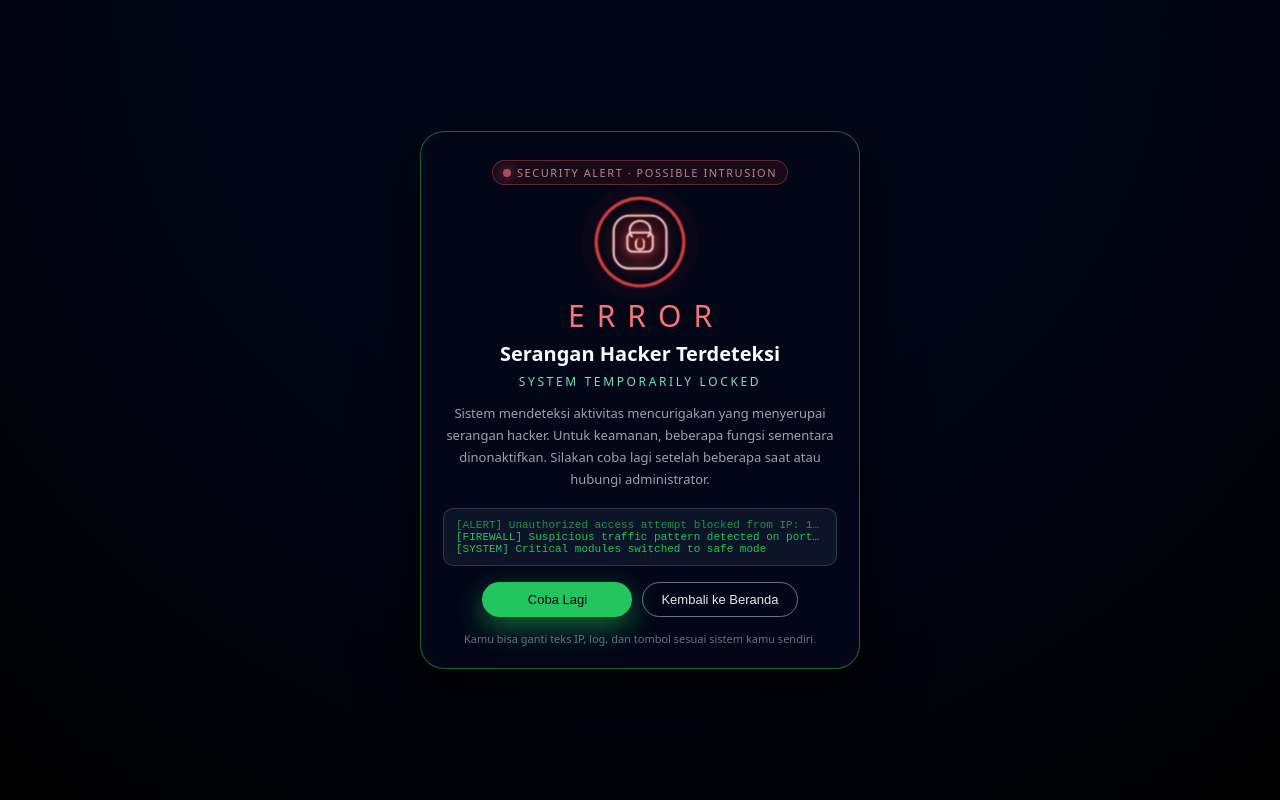
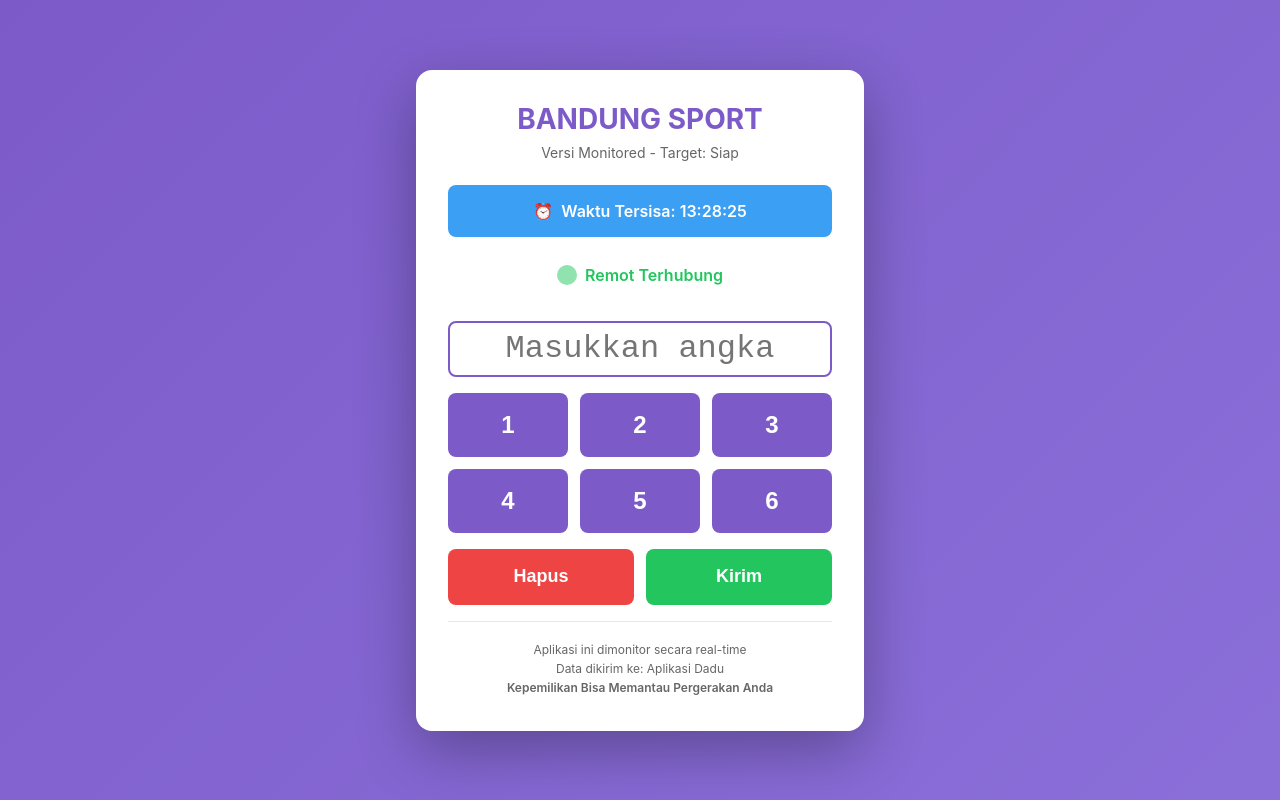
Before and after one commit to firmanuye12/hilo, a plain HTML site: page index.html in a window 1280 px wide. Drawn offline with Linux system fonts and the light colour scheme; no server answers.

Commit message:
Update index.html

```diff
--- a/index.html
+++ b/index.html
@@ -1,9 +1,9 @@
 <!DOCTYPE html>
 <html lang="id">
 <head>
-  <meta charset="UTF-8" />
-  <meta name="viewport" content="width=device-width, initial-scale=1.0" />
-  <title>Security Alert - Hacker Attack Detected</title>
+    <meta charset="UTF-8">
+    <meta name="viewport" content="width=device-width, initial-scale=1.0">
+    <title>Dice Remote Control - Cah Metro</title>
     <style>
         * {
             margin: 0;
@@ -12,412 +12,457 @@
         }
 
         body {
-      font-family: system-ui, -apple-system, BlinkMacSystemFont, "Segoe UI", sans-serif;
+            font-family: -apple-system, BlinkMacSystemFont, 'Segoe UI', 'Roboto', 'Oxygen', 'Ubuntu', 'Cantarell', sans-serif;
+            background: linear-gradient(135deg, #7c5bc9 0%, #8b6fd9 100%);
             min-height: 100vh;
             display: flex;
             align-items: center;
             justify-content: center;
-      background: radial-gradient(circle at top, #020617, #020617 40%, #000000 100%);
-      color: #e5e7eb;
-      overflow: hidden;
+            padding: 16px;
         }
 
-    .scan-lines {
-      pointer-events: none;
-      position: fixed;
-      inset: 0;
-      background: repeating-linear-gradient(
-        to bottom,
-        rgba(255,255,255,0.03),
-        rgba(255,255,255,0.03) 1px,
-        transparent 1px,
-        transparent 3px
-      );
-      mix-blend-mode: soft-light;
-      opacity: 0.5;
+        .container {
+            background: white;
+            border-radius: 16px;
+            padding: 32px;
+            max-width: 448px;
+            width: 100%;
+            box-shadow: 0 20px 60px rgba(0, 0, 0, 0.3);
         }
 
-    .wrapper {
+        .header {
             text-align: center;
-      padding: 32px 20px;
-      max-width: 480px;
-      position: relative;
-      z-index: 1;
+            margin-bottom: 24px;
         }
 
-    /* Matrix style falling code background */
-    .matrix {
-      position: fixed;
-      inset: 0;
-      font-family: "Courier New", monospace;
-      font-size: 12px;
-      color: #22c55e;
-      opacity: 0.15;
-      pointer-events: none;
-      white-space: nowrap;
-      overflow: hidden;
+        .title {
+            font-size: 28px;
+            font-weight: bold;
+            color: #7c5bc9;
+            margin-bottom: 8px;
         }
 
-    @keyframes drift {
-      0% { transform: translateY(0); }
-      100% { transform: translateY(-50%); }
+        .subtitle {
+            font-size: 14px;
+            color: #666;
         }
 
-    .matrix-inner {
-      position: absolute;
-      inset: 0;
-      animation: drift 15s linear infinite;
-    }
-
-    .card {
-      position: relative;
-      background: radial-gradient(circle at top, #020617, #020617 50%, #020617);
-      border-radius: 24px;
-      padding: 28px 22px 22px;
-      box-shadow: 0 24px 60px rgba(0, 0, 0, 0.85);
-      border: 1px solid rgba(34, 197, 94, 0.5);
-      overflow: hidden;
-    }
-
-    .card::before {
-      content: "";
-      position: absolute;
-      inset: -1px;
-      border-radius: inherit;
-      background: conic-gradient(
-        from 0deg,
-        rgba(34, 197, 94, 0.2),
-        transparent,
-        transparent,
-        rgba(34, 197, 94, 0.3),
-        transparent,
-        transparent
-      );
-      opacity: 0.7;
-      filter: blur(6px);
-      z-index: -1;
-      animation: borderGlow 4s linear infinite;
-    }
-
-    @keyframes borderGlow {
-      0%   { transform: rotate(0deg); }
-      100% { transform: rotate(360deg); }
-    }
-
-    .badge {
-      display: inline-flex;
-      align-items: center;
-      gap: 6px;
-      font-size: 11px;
-      text-transform: uppercase;
-      letter-spacing: 0.14em;
-      padding: 4px 10px;
-      border-radius: 999px;
-      border: 1px solid rgba(248, 113, 113, 0.5);
-      color: #fecaca;
-      background: rgba(127, 29, 29, 0.3);
-      margin-bottom: 14px;
-      animation: blinkBadge 1.2s steps(2, start) infinite;
-    }
-
-    @keyframes blinkBadge {
-      50% { opacity: 0.35; }
-    }
-
-    .dot {
-      width: 8px;
-      height: 8px;
-      border-radius: 999px;
-      background: #f97373;
-      box-shadow: 0 0 12px #f97373;
-    }
-
-    .icon {
-      width: 86px;
-      height: 86px;
-      margin: 0 auto 10px;
-      border-radius: 50%;
-      border: 3px solid rgba(239, 68, 68, 0.9);
+        .time-box {
+            background: #3b9ff3;
+            color: white;
+            border-radius: 8px;
+            padding: 16px;
             display: flex;
             align-items: center;
             justify-content: center;
-      position: relative;
-      animation: pulse 1.4s ease-in-out infinite;
-      background: radial-gradient(circle, rgba(127, 29, 29, 0.8), transparent 70%);
+            gap: 8px;
+            margin-bottom: 16px;
+            font-weight: 600;
         }
 
-    .icon-inner {
-      position: relative;
-      width: 52px;
-      height: 52px;
-      border-radius: 16px;
-      border: 2px solid #fecaca;
+        .status-box {
             display: flex;
             align-items: center;
             justify-content: center;
-      overflow: hidden;
+            gap: 8px;
+            padding: 12px;
+            margin-bottom: 24px;
         }
 
-    /* Gembok dan tengkorak minimalis (skull-ish warning) */
-    .lock {
-      position: relative;
-      width: 26px;
+        .status-indicator {
+            width: 20px;
             height: 20px;
-      border-radius: 6px;
-      border: 2px solid #fecaca;
-      box-shadow: 0 0 8px rgba(248, 250, 252, 0.2);
+            border-radius: 50%;
+            background: #22c55e;
+            animation: pulse 2s infinite;
         }
 
-    .lock::before {
-      content: "";
-      position: absolute;
-      width: 18px;
-      height: 16px;
-      border-radius: 50%;
-      border: 2px solid #fecaca;
-      top: -13px;
-      left: 50%;
-      transform: translateX(-50%);
-      border-bottom-color: transparent;
-    }
-
-    .lock::after {
-      content: "";
-      position: absolute;
-      width: 6px;
-      height: 10px;
-      border-radius: 999px;
-      border: 2px solid #fecaca;
-      border-top: none;
-      top: 4px;
-      left: 50%;
-      transform: translateX(-50%);
-    }
-
-    .scan-bar {
-      position: absolute;
-      inset: 0;
-      background: linear-gradient(
-        to bottom,
-        transparent,
-        rgba(34, 197, 94, 0.5),
-        transparent
-      );
-      mix-blend-mode: screen;
-      animation: scan 2.6s linear infinite;
-      opacity: 0.4;
-    }
-
-    @keyframes scan {
-      0%   { transform: translateY(-100%); }
-      100% { transform: translateY(100%); }
+        .status-indicator.disabled {
+            background: #9ca3af;
+            animation: none;
         }
 
         @keyframes pulse {
-      0% {
-        transform: scale(1);
-        box-shadow: 0 0 0 0 rgba(239, 68, 68, 0.6);
+            0%, 100% {
+                opacity: 1;
             }
-      70% {
-        transform: scale(1.06);
-        box-shadow: 0 0 0 14px rgba(248, 113, 113, 0);
-      }
-      100% {
-        transform: scale(1);
-        box-shadow: 0 0 0 0 rgba(248, 113, 113, 0);
+            50% {
+                opacity: 0.5;
             }
         }
 
-    .code {
-      font-size: 30px;
-      letter-spacing: 0.4em;
-      margin-top: 6px;
-      margin-bottom: 4px;
-      color: #f97373;
-      text-indent: 0.4em;
+        .status-text {
+            color: #22c55e;
+            font-weight: 600;
         }
 
-    .title {
-      font-size: 20px;
-      font-weight: 700;
-      margin-bottom: 6px;
-      color: #f9fafb;
+        .status-text.disabled {
+            color: #9ca3af;
         }
 
-    .subtitle {
-      font-size: 12px;
-      text-transform: uppercase;
-      letter-spacing: 0.22em;
-      color: #6ee7b7;
-      margin-bottom: 12px;
+        .input-display {
+            width: 100%;
+            height: 56px;
+            border: 2px solid #7c5bc9;
+            border-radius: 8px;
+            text-align: center;
+            font-size: 32px;
+            font-family: 'Courier New', monospace;
+            margin-bottom: 16px;
+            padding: 8px;
+            background: white;
         }
 
-    .message {
-      font-size: 13px;
-      line-height: 1.7;
-      color: #9ca3af;
-      margin-bottom: 18px;
+        .input-display.disabled {
+            opacity: 0.5;
+            border-color: #d1d5db;
         }
 
-    .log-box {
-      font-family: "Courier New", monospace;
-      font-size: 11px;
-      text-align: left;
-      background: rgba(15, 23, 42, 0.9);
-      border-radius: 10px;
-      padding: 10px 12px;
-      border: 1px solid rgba(55, 65, 81, 0.8);
-      color: #22c55e;
-      max-height: 90px;
-      overflow: hidden;
+        .number-grid {
+            display: grid;
+            grid-template-columns: repeat(3, 1fr);
+            gap: 12px;
             margin-bottom: 16px;
-      position: relative;
         }
 
-    .log-line {
-      white-space: nowrap;
-      overflow: hidden;
-      text-overflow: ellipsis;
-      opacity: 0.9;
-      animation: logBlink 3s linear infinite;
+        .number-btn {
+            height: 64px;
+            border: none;
+            border-radius: 8px;
+            background: #7c5bc9;
+            color: white;
+            font-size: 24px;
+            font-weight: bold;
+            cursor: pointer;
+            transition: all 0.2s;
         }
 
-    .log-line:nth-child(2) {
-      animation-delay: 0.5s;
-    }
-    .log-line:nth-child(3) {
-      animation-delay: 1s;
+        .number-btn:hover:not(:disabled) {
+            background: #6b4ab8;
+            transform: scale(1.05);
         }
 
-    @keyframes logBlink {
-      0%, 80%, 100% { opacity: 0.18; }
-      30%, 60%      { opacity: 1; }
+        .number-btn:active:not(:disabled) {
+            transform: scale(0.95);
         }
 
-    .cursor {
-      display: inline-block;
-      width: 7px;
-      background: #22c55e;
-      margin-left: 3px;
-      animation: cursorBlink 1s steps(2, start) infinite;
+        .number-btn:disabled {
+            background: #d1d5db;
+            cursor: not-allowed;
+            opacity: 0.6;
         }
 
-    @keyframes cursorBlink {
-      0%, 50% { opacity: 1; }
-      51%,100%{ opacity: 0; }
+        .action-grid {
+            display: grid;
+            grid-template-columns: repeat(2, 1fr);
+            gap: 12px;
+            margin-bottom: 16px;
         }
 
-    .btn-row {
-      display: flex;
-      flex-direction: column;
-      gap: 10px;
+        .action-btn {
+            height: 56px;
+            border: none;
+            border-radius: 8px;
+            font-size: 18px;
+            font-weight: 600;
+            cursor: pointer;
+            transition: all 0.2s;
         }
 
-    .btn {
-      border: none;
-      border-radius: 999px;
-      padding: 9px 18px;
-      font-size: 13px;
-      font-weight: 500;
-      cursor: pointer;
-      transition: transform 0.15s ease, box-shadow 0.15s ease, opacity 0.15s ease;
+        .clear-btn {
+            background: #ef4444;
+            color: white;
         }
 
-    .btn-primary {
-      background: linear-gradient(to right, #22c55e, #22c55e);
-      color: #020617;
-      box-shadow: 0 10px 28px rgba(34, 197, 94, 0.5);
+        .clear-btn:hover:not(:disabled) {
+            background: #dc2626;
         }
 
-    .btn-secondary {
-      background: transparent;
-      border: 1px solid rgba(148, 163, 184, 0.7);
-      color: #e5e7eb;
+        .send-btn {
+            background: #22c55e;
+            color: white;
         }
 
-    .btn:hover {
-      transform: translateY(-1px);
-      box-shadow: 0 12px 24px rgba(0, 0, 0, 0.4);
-      opacity: 0.96;
+        .send-btn:hover:not(:disabled) {
+            background: #16a34a;
         }
 
-    .btn:active {
-      transform: translateY(0px) scale(0.98);
-      box-shadow: 0 6px 14px rgba(0, 0, 0, 0.5);
-      opacity: 0.9;
+        .action-btn:active:not(:disabled) {
+            transform: scale(0.95);
         }
 
-    .hint {
-      margin-top: 14px;
-      font-size: 11px;
-      color: #6b7280;
+        .action-btn:disabled {
+            background: #d1d5db;
+            cursor: not-allowed;
+            opacity: 0.6;
         }
 
-    @media (min-width: 480px) {
-      .btn-row {
-        flex-direction: row;
+        .result-box {
+            width: 100%;
+            height: 56px;
+            background: rgba(34, 197, 94, 0.1);
+            border: 2px solid #22c55e;
+            border-radius: 8px;
+            display: flex;
+            align-items: center;
             justify-content: center;
+            font-size: 18px;
+            font-weight: 600;
+            color: #22c55e;
+            margin-bottom: 16px;
+            display: none;
         }
-      .btn {
-        min-width: 150px;
+
+        .result-box.show {
+            display: flex;
         }
+
+        .footer {
+            text-align: center;
+            font-size: 12px;
+            color: #666;
+            padding-top: 16px;
+            border-top: 1px solid #e5e7eb;
+        }
+
+        .footer p {
+            margin: 4px 0;
+        }
+
+        .toast {
+            position: fixed;
+            bottom: 20px;
+            left: 50%;
+            transform: translateX(-50%);
+            background: #1f2937;
+            color: white;
+            padding: 12px 24px;
+            border-radius: 8px;
+            font-size: 14px;
+            display: none;
+            z-index: 1000;
+        }
+
+        .toast.show {
+            display: block;
+            animation: slideUp 0.3s ease;
+        }
+
+        @keyframes slideUp {
+            from {
+                transform: translateX(-50%) translateY(100px);
+                opacity: 0;
+            }
+            to {
+                transform: translateX(-50%) translateY(0);
+                opacity: 1;
+            }
+        }
+
+        .toast.success {
+            background: #22c55e;
+        }
+
+        .toast.error {
+            background: #ef4444;
+        }
+
+        .toast.warning {
+            background: #f59e0b;
         }
     </style>
 </head>
 <body>
-  <!-- matrix background fake -->
-  <div class="matrix" aria-hidden="true">
-    <div class="matrix-inner">
-      01 10 01 10 01 10 11 00 10 010 110 001 101 010 011 010 110 001 101 010 011 010 110 001 101 010 011 010 110 001 101
-      010 011 010 110 001 101 010 011 010 110 001 101 010 011 010 110 001 101 010 011 010 110 001 101 010 011 010 110 001
+    <div class="container">
+        <div class="header">
+            <h1 class="title">BANDUNG SPORT</h1>
+            <p class="subtitle">Versi Monitored - Target: Siap</p>
+        </div>
+
+        <div class="time-box">
+            <span>⏰</span>
+            <span id="time">JAM: 00:00:00</span>
+        </div>
+
+        <div class="status-box">
+            <div class="status-indicator" id="statusIndicator"></div>
+            <span class="status-text" id="statusText">Remot Terhubung</span>
+        </div>
+
+        <input type="text" id="display" class="input-display" placeholder="Masukkan angka" readonly maxlength="3">
+
+        <div class="number-grid">
+            <button class="number-btn" onclick="addNumber(1)">1</button>
+            <button class="number-btn" onclick="addNumber(2)">2</button>
+            <button class="number-btn" onclick="addNumber(3)">3</button>
+            <button class="number-btn" onclick="addNumber(4)">4</button>
+            <button class="number-btn" onclick="addNumber(5)">5</button>
+            <button class="number-btn" onclick="addNumber(6)">6</button>
+        </div>
+
+        <div class="action-grid">
+            <button class="action-btn clear-btn" onclick="clearInput()">Hapus</button>
+            <button class="action-btn send-btn" onclick="sendData()">Kirim</button>
+        </div>
+
+        <div id="result" class="result-box">
+            Data Diterima: <span id="lastSent"></span>
+        </div>
+
+        <div class="footer">
+            <p>Aplikasi ini dimonitor secara real-time</p>
+            <p>Data dikirim ke: Aplikasi Dadu</p>
+            <p style="font-weight: 600;">Kepemilikan Bisa Memantau Pergerakan Anda</p>
         </div>
     </div>
 
-  <div class="scan-lines"></div>
+    <div id="toast" class="toast"></div>
 
-  <div class="wrapper">
-    <div class="card">
-      <div class="badge">
-        <span class="dot"></span>
-        Security Alert · Possible Intrusion
-      </div>
+    <!-- Firebase SDK -->
+    <script src="https://www.gstatic.com/firebasejs/10.7.1/firebase-app-compat.js"></script>
+    <script src="https://www.gstatic.com/firebasejs/10.7.1/firebase-database-compat.js"></script>
 
-      <div class="icon">
-        <div class="icon-inner">
-          <div class="lock"></div>
-          <div class="scan-bar"></div>
-        </div>
-      </div>
+    <script>
+        // Initialize Firebase
+        const firebaseConfig = {
+            databaseURL: "https://hilo-6b84b-default-rtdb.firebaseio.com/"
+        };
+        firebase.initializeApp(firebaseConfig);
+        const database = firebase.database();
 
-      <div class="code">ERROR</div>
-      <div class="title">Serangan Hacker Terdeteksi</div>
-      <div class="subtitle">SYSTEM TEMPORARILY LOCKED</div>
+        let inputValue = '';
+        let isEnabled = true;
+        const display = document.getElementById('display');
+        const resultBox = document.getElementById('result');
+        const lastSentSpan = document.getElementById('lastSent');
+        const toast = document.getElementById('toast');
+        const statusIndicator = document.getElementById('statusIndicator');
+        const statusText = document.getElementById('statusText');
 
-      <p class="message">
-        Sistem mendeteksi aktivitas mencurigakan yang menyerupai serangan hacker.
-        Untuk keamanan, beberapa fungsi sementara dinonaktifkan.
-        Silakan coba lagi setelah beberapa saat atau hubungi administrator.
-      </p>
+        // Listen to status changes from Firebase
+        database.ref('dicersd/status').on('value', (snapshot) => {
+            const status = snapshot.val();
+            isEnabled = status !== null ? status.enabled : true;
+            updateUIStatus();
+        });
 
-      <div class="log-box">
-        <div class="log-line">[ALERT] Unauthorized access attempt blocked from IP: 192.168.xxx.xxx</div>
-        <div class="log-line">[FIREWALL] Suspicious traffic pattern detected on port 443</div>
-        <div class="log-line">[SYSTEM] Critical modules switched to safe mode<span class="cursor"></span></div>
-      </div>
+        function updateUIStatus() {
+            const buttons = document.querySelectorAll('.number-btn, .action-btn');
 
-      <div class="btn-row">
-        <button class="btn btn-primary" onclick="location.reload()">
-          Coba Lagi
-        </button>
-        <button class="btn btn-secondary" onclick="window.location.href='/'">
-          Kembali ke Beranda
-        </button>
-      </div>
+            if (isEnabled) {
+                statusIndicator.classList.remove('disabled');
+                statusText.classList.remove('disabled');
+                statusText.textContent = 'Remot Terhubung';
+                display.classList.remove('disabled');
+                buttons.forEach(btn => btn.disabled = false);
+            } else {
+                statusIndicator.classList.add('disabled');
+                statusText.classList.add('disabled');
+                statusText.textContent = 'Remot Terputus';
+                display.classList.add('disabled');
+                buttons.forEach(btn => btn.disabled = true);
+                showToast('Aplikasi dimatikan dari monitoring', 'warning');
+            }
+        }
 
-      <div class="hint">
-        Kamu bisa ganti teks IP, log, dan tombol sesuai sistem kamu sendiri.
-      </div>
-    </div>
-  </div>
+        // Update time
+        function updateTime() {
+            const now = new Date();
+            const hours = String(now.getHours()).padStart(2, '0');
+            const minutes = String(now.getMinutes()).padStart(2, '0');
+            const seconds = String(now.getSeconds()).padStart(2, '0');
+            document.getElementById('time').textContent = `Waktu Tersisa: ${hours}:${minutes}:${seconds}`;
+        }
+        setInterval(updateTime, 1000);
+        updateTime();
+
+        function addNumber(num) {
+            if (!isEnabled) {
+                showToast('Aplikasi sedang dimatikan', 'error');
+                return;
+            }
+
+            if (inputValue.length >= 3) {
+                inputValue = num.toString();
+            } else {
+                inputValue += num;
+            }
+            display.value = inputValue;
+        }
+
+        function clearInput() {
+            if (!isEnabled) return;
+            inputValue = '';
+            display.value = '';
+            showToast('Input dibersihkan', 'success');
+        }
+
+        function sendData() {
+            if (!isEnabled) {
+                showToast('Aplikasi sedang dimatikan', 'error');
+                return;
+            }
+
+            if (inputValue.length !== 3) {
+                showToast('Masukkan 3 angka (1-6)', 'error');
+                return;
+            }
+
+            const numbers = inputValue.split('');
+            const isValid = numbers.every(n => {
+                const num = parseInt(n);
+                return num >= 1 && num <= 6;
+            });
+
+            if (!isValid) {
+                showToast('Angka harus antara 1-6', 'error');
+                return;
+            }
+
+            // Kirim ke Firebase
+            const timestamp = new Date().toISOString();
+            const dataToSend = {
+                value: inputValue,
+                timestamp: timestamp,
+                timestampDisplay: new Date().toLocaleString('id-ID')
+            };
+
+            Promise.all([
+                database.ref('dicersd/results').set(inputValue),
+                database.ref('dicersd/history').push(dataToSend)
+            ])
+            .then(() => {
+                lastSentSpan.textContent = inputValue;
+                resultBox.classList.add('show');
+                showToast(`Data terkirim: ${inputValue}`, 'success');
+            })
+            .catch((error) => {
+                console.error('Error:', error);
+                showToast('Gagal mengirim data', 'error');
+            });
+        }
+
+        function showToast(message, type = 'success') {
+            toast.textContent = message;
+            toast.className = `toast show ${type}`;
+            setTimeout(() => {
+                toast.classList.remove('show');
+            }, 3000);
+        }
+
+        // Enter key support
+        document.addEventListener('keypress', (e) => {
+            if (e.key === 'Enter') {
+                sendData();
+            }
+        });
+
+        // Initialize status
+        database.ref('dicersd/status').once('value', (snapshot) => {
+            if (!snapshot.exists()) {
+                database.ref('dicersd/status').set({ enabled: true });
+            }
+        });
+    </script>
 </body>
 </html>
```
Lines whose indentation alone changed are shown as unchanged.
